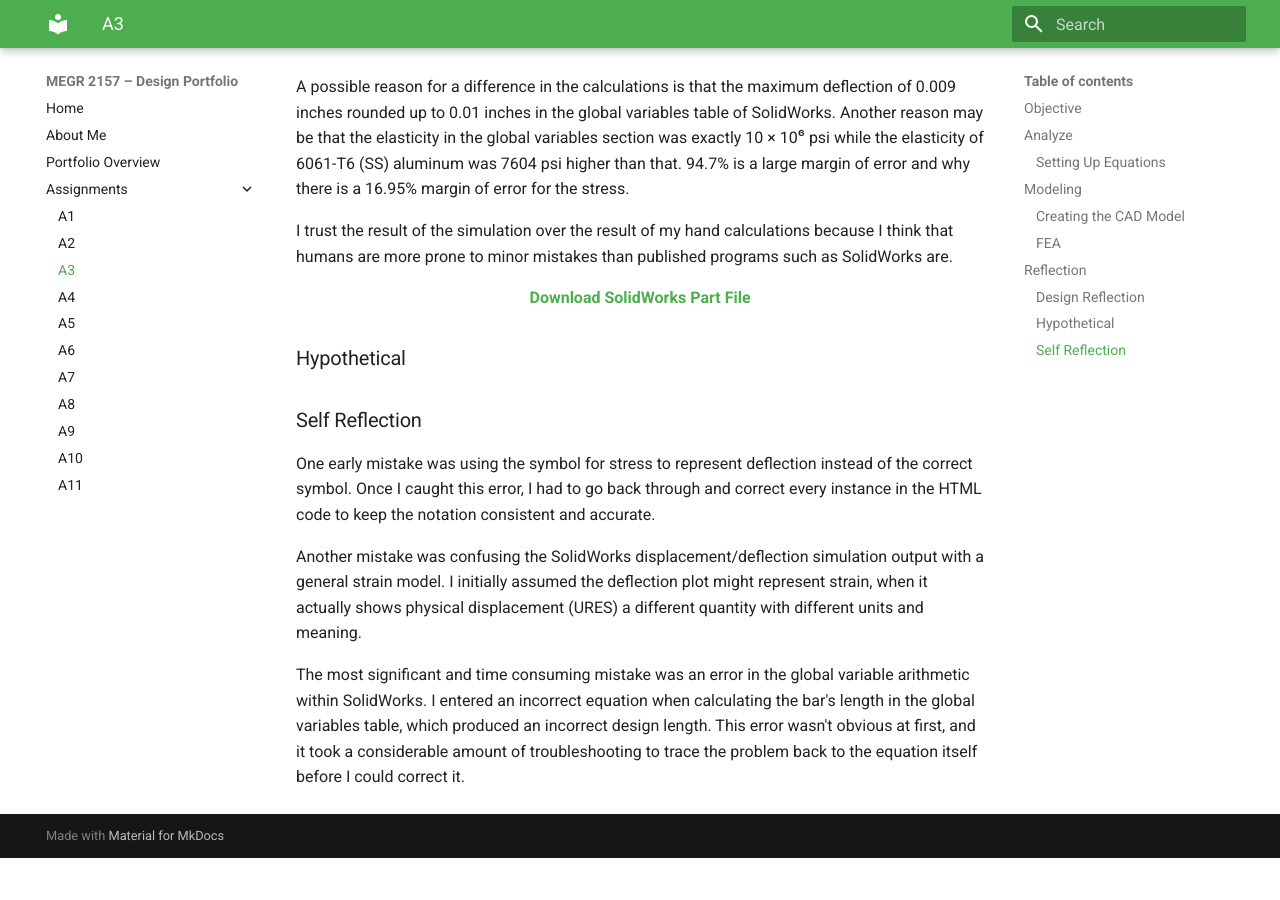
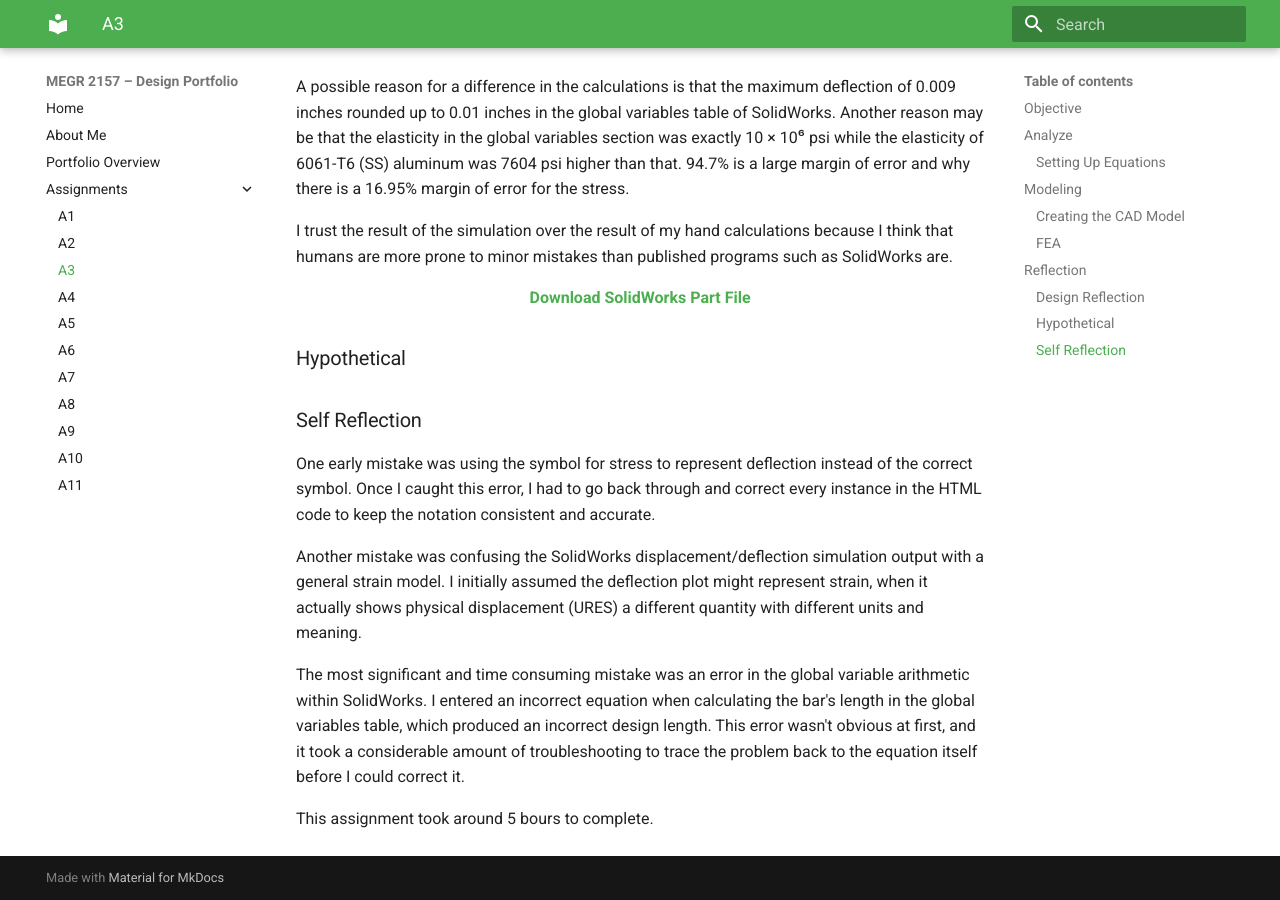
Before and after one commit to SanjayKashyap24/design-projects-portfolio, an MkDocs documentation site: the page built from docs/assignments/A03/index.md, in a window 1280 px wide and 900 px high, scrolled down 5577 px. Built offline with MkDocs 1.6.1 and Material for MkDocs 9.7.7, drawn with Linux system fonts in a browser that asks for light colours; before the commit the page ends 6435 px from its top, so only the background shows below that.

Commit message:
Document time spent on assignment completion
Added a note about the time taken to complete the assignment.

```diff
--- a/docs/assignments/A03/index.md
+++ b/docs/assignments/A03/index.md
@@ -172,3 +172,5 @@ One early mistake was using the symbol for stress to represent deflection instea
 Another mistake was confusing the SolidWorks displacement/deflection simulation output with a general strain model. I initially assumed the deflection plot might represent strain, when it actually shows physical displacement (URES) a different quantity with different units and meaning.
 
 The most significant and time consuming mistake was an error in the global variable arithmetic within SolidWorks. I entered an incorrect equation when calculating the bar's length in the global variables table, which produced an incorrect design length. This error wasn't obvious at first, and it took a considerable amount of troubleshooting to trace the problem back to the equation itself before I could correct it.
+
+This assignment took around 5 bours to complete.
```
